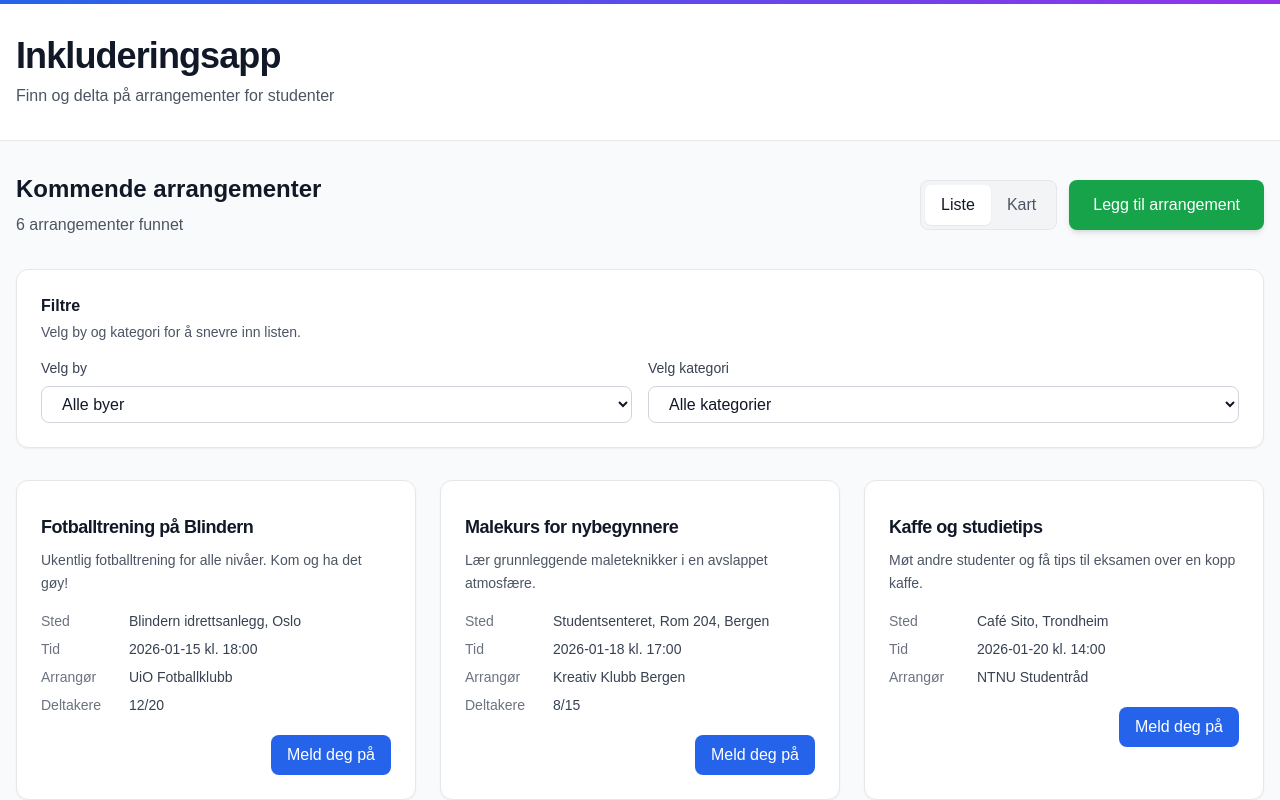
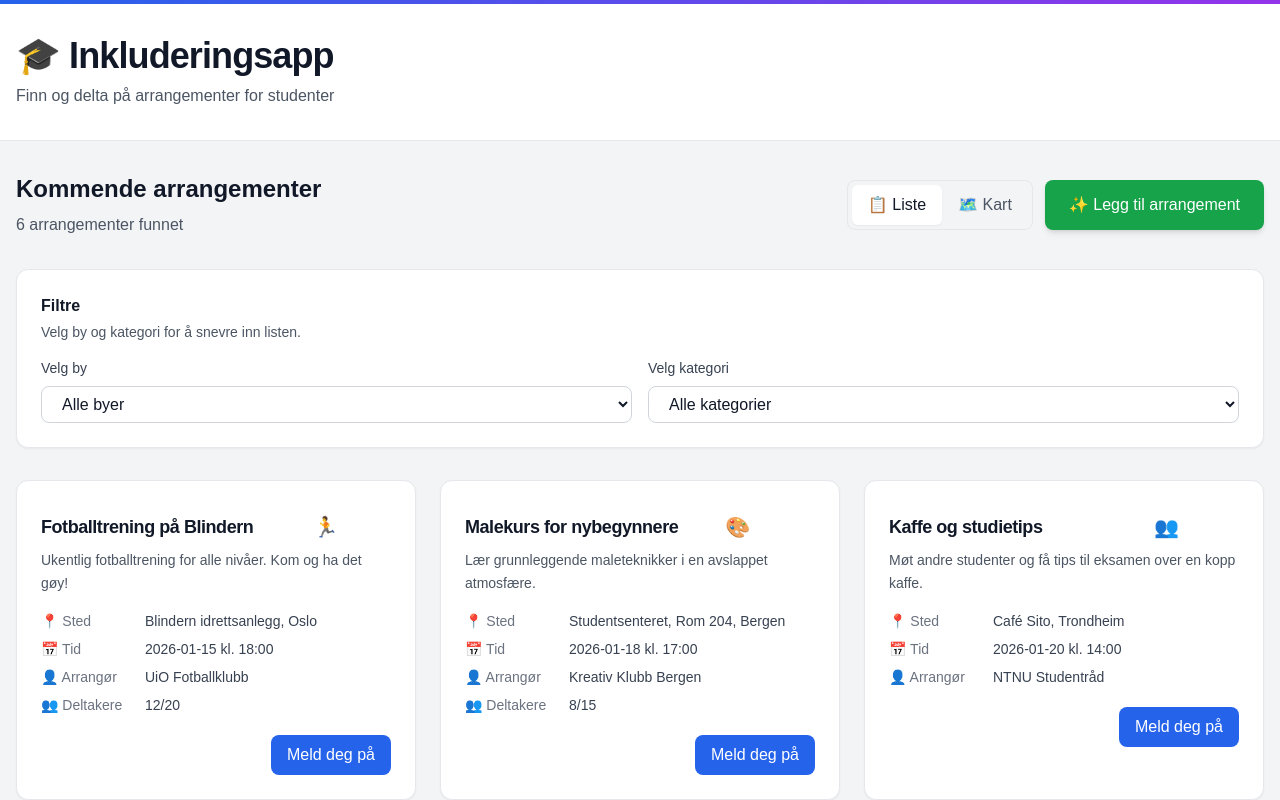
Before and after one commit to Evollum/inkluderingsapp, a Next.js app: page / in a window 1280 px wide. Shown: the top 800 px of the page. Built offline with nearby package versions, Linux system fonts and the light colour scheme.

Commit message:
UI: bring back emojis + darker background

```diff
--- a/src/app/page.tsx
+++ b/src/app/page.tsx
@@ -114,12 +114,12 @@ export default function Home() {
   };
 
   return (
-    <div className="min-h-screen bg-gray-50 dark:bg-gray-900">
+    <div className="min-h-screen bg-gray-100 dark:bg-gray-950">
       <header className="bg-white dark:bg-gray-900 border-b border-gray-200 dark:border-gray-800">
         <div className="h-1 bg-gradient-to-r from-blue-600 to-purple-600" />
         <div className="container mx-auto px-4 py-8">
           <h1 className="text-3xl sm:text-4xl font-bold tracking-tight text-gray-900 dark:text-white">
-            Inkluderingsapp
+            🎓 Inkluderingsapp
           </h1>
           <p className="mt-2 text-gray-600 dark:text-gray-400">
             Finn og delta på arrangementer for studenter
@@ -147,7 +147,7 @@ export default function Home() {
                     : 'text-gray-600 dark:text-gray-300 hover:text-gray-900 dark:hover:text-white'
                 }`}
               >
-                Liste
+                📋 Liste
               </button>
               <button
                 onClick={() => setViewMode('map')}
@@ -157,14 +157,14 @@ export default function Home() {
                     : 'text-gray-600 dark:text-gray-300 hover:text-gray-900 dark:hover:text-white'
                 }`}
               >
-                Kart
+                🗺️ Kart
               </button>
             </div>
             <button
               onClick={() => setShowAddForm(true)}
               className="px-6 py-2 bg-green-600 text-white rounded-lg hover:bg-green-700 transition-colors font-medium shadow-md focus:outline-none focus:ring-2 focus:ring-green-500"
             >
-              Legg til arrangement
+              ✨ Legg til arrangement
             </button>
           </div>
         </div>
--- a/src/components/AddEventForm.tsx
+++ b/src/components/AddEventForm.tsx
@@ -205,7 +205,7 @@ export default function AddEventForm({ onClose, onAdd }: AddEventFormProps) {
 
             <div className="border-t border-gray-200 dark:border-gray-700 pt-5 mt-2">
               <h3 className="text-base font-semibold text-gray-900 dark:text-white">
-                Kartplassering (valgfritt)
+                📍 Kartplassering (valgfritt)
               </h3>
               <p className="mt-1 text-sm text-gray-600 dark:text-gray-400">
                 Legg til koordinater for å vise arrangementet på kartet. Du kan finne koordinater på{' '}
--- a/src/components/EventCard.tsx
+++ b/src/components/EventCard.tsx
@@ -17,9 +17,14 @@ export default function EventCard({ event }: EventCardProps) {
           <h3 className="text-lg font-semibold tracking-tight text-gray-900 dark:text-white">
             {event.title}
           </h3>
-          <span className={`shrink-0 px-2 py-1 rounded-full text-xs font-medium text-white ${category.color}`}>
-            {category.label}
-          </span>
+          <div className="flex items-center gap-2">
+            <span className="text-xl" aria-hidden>
+              {category.emoji}
+            </span>
+            <span className={`shrink-0 px-2 py-1 rounded-full text-xs font-medium text-white ${category.color}`}>
+              {category.label}
+            </span>
+          </div>
         </div>
 
         <p className="text-sm leading-relaxed text-gray-600 dark:text-gray-300 mb-4">
@@ -28,23 +33,23 @@ export default function EventCard({ event }: EventCardProps) {
 
         <dl className="space-y-2 text-sm text-gray-700 dark:text-gray-300">
           <div className="flex gap-2">
-            <dt className="w-20 shrink-0 font-medium text-gray-500 dark:text-gray-400">Sted</dt>
+            <dt className="w-24 shrink-0 font-medium text-gray-500 dark:text-gray-400">📍 Sted</dt>
             <dd className="min-w-0">{event.location}, {event.city}</dd>
           </div>
 
           <div className="flex gap-2">
-            <dt className="w-20 shrink-0 font-medium text-gray-500 dark:text-gray-400">Tid</dt>
+            <dt className="w-24 shrink-0 font-medium text-gray-500 dark:text-gray-400">📅 Tid</dt>
             <dd className="min-w-0">{event.date} kl. {event.time}</dd>
           </div>
 
           <div className="flex gap-2">
-            <dt className="w-20 shrink-0 font-medium text-gray-500 dark:text-gray-400">Arrangør</dt>
+            <dt className="w-24 shrink-0 font-medium text-gray-500 dark:text-gray-400">👤 Arrangør</dt>
             <dd className="min-w-0">{event.organizer}</dd>
           </div>
 
           {event.maxParticipants && (
             <div className="flex gap-2">
-              <dt className="w-20 shrink-0 font-medium text-gray-500 dark:text-gray-400">Deltakere</dt>
+              <dt className="w-24 shrink-0 font-medium text-gray-500 dark:text-gray-400">👥 Deltakere</dt>
               <dd className="min-w-0">{event.currentParticipants}/{event.maxParticipants}</dd>
             </div>
           )}
```
